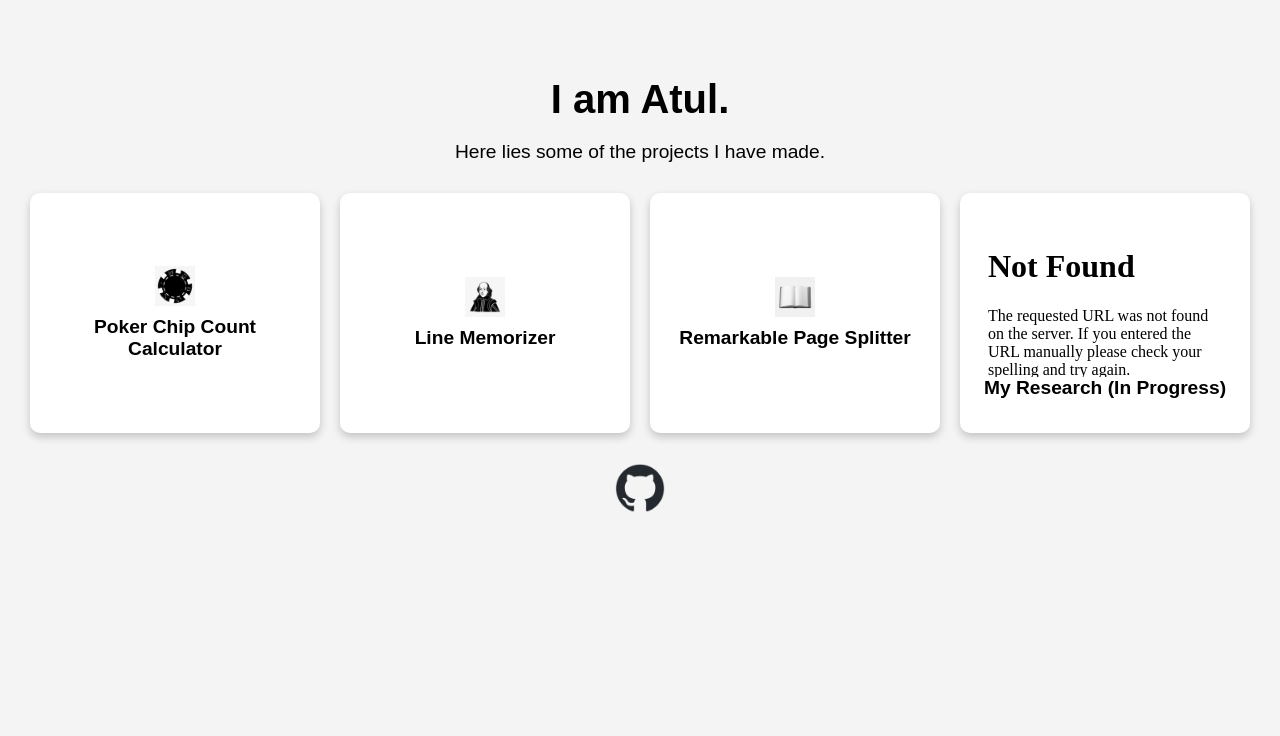
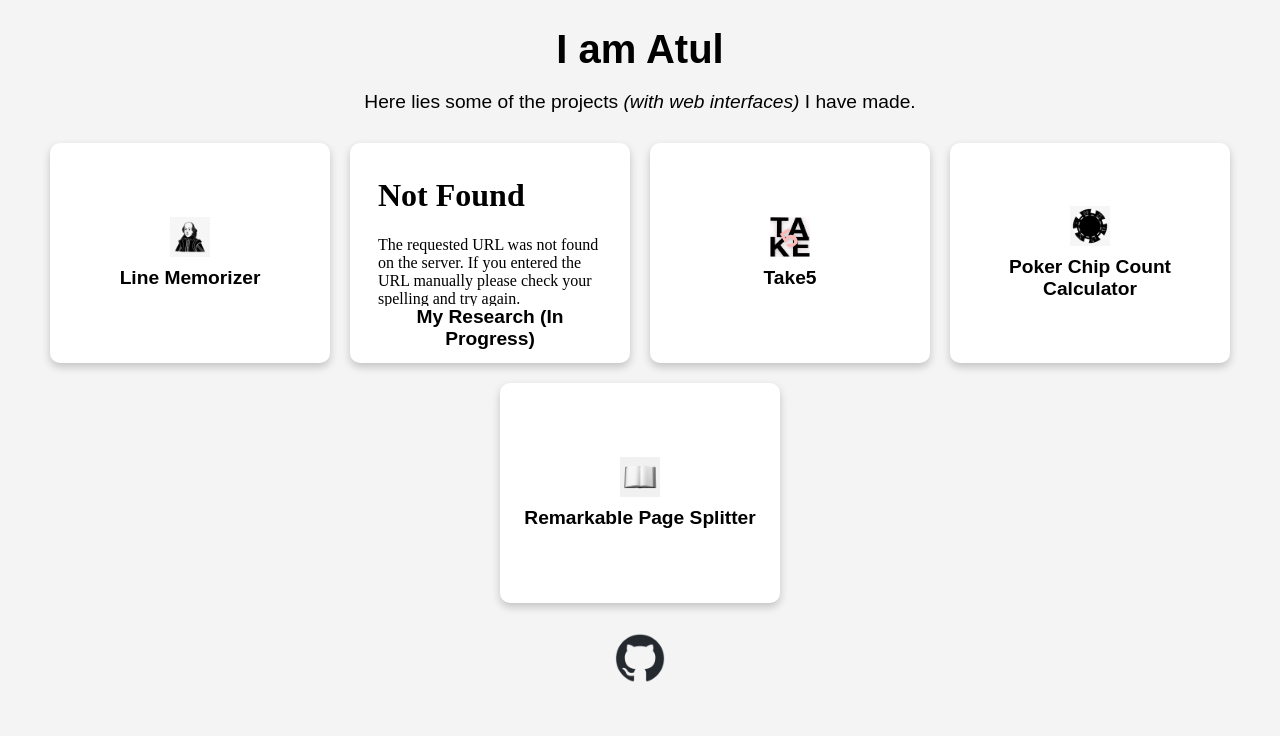
Before and after one commit to aKrishnan0817/PokerChipCountCalc, a Flask app: page / in a window 1280 px wide. Shown: the top 736 px of the page. Run offline with Flask 3, Linux system fonts and the light colour scheme.

Commit message:
Reorginzaed things

```diff
--- a/templates/home.html
+++ b/templates/home.html
@@ -14,6 +14,7 @@
         }
         .container {
             padding: 50px 20px;
+            padding-top: 0px;
         }
         h1 {
             font-size: 2.5em;
@@ -32,8 +33,8 @@
         .project-box {
             background-color: #fff;
             padding: 20px;
-            width: 250px;
-            height: 200px;
+            width: 240px;
+            height: 180px;
             display: flex;
             flex-direction: column;
             align-items: center;
@@ -73,25 +74,31 @@
 </head>
 <body>
     <div class="container">
-        <h1>I am Atul.</h1>
-        <p>Here lies some of the projects I have made.</p>
+        <h1>I am Atul</h1>
+        <p>Here lies some of the projects <i>(with web interfaces)</i> I have made.</p>
         <div class="projects">
-            <a href="/poker" class="project-box">
-                <img src="{{ url_for('static', filename='poker_chip.png') }}" alt="Poker Chip">
-                Poker Chip Count Calculator
-            </a>
             <a href="/line_memorizer" class="project-box">
                 <img src="{{ url_for('static', filename='shakespear.png') }}" alt="Shakespeare">
                 Line Memorizer
-            </a>
-            <a href="/remarkable_splitter" class="project-box">
-                <img src="{{ url_for('static', filename='textbook.png') }}" alt="Textbook">
-                Remarkable Page Splitter
             </a>
             <a href="{{ url_for('static', filename='Inverse_Neural_Net.pdf') }}" class="project-box">
                 <iframe src="{{ url_for('static', filename='Inverse_Neural_Net.pdf') }}"></iframe>
                 My Research (In Progress)
             </a>
+            <a href="https://atulkrishnan.pythonanywhere.com/" class="project-box">
+                <img src="{{ url_for('static', filename='take5_logo.png') }}" alt="Take5 Logo">
+                Take5
+            </a>
+            <a href="/poker" class="project-box">
+                <img src="{{ url_for('static', filename='poker_chip.png') }}" alt="Poker Chip">
+                Poker Chip Count Calculator
+            </a>
+
+            <a href="/remarkable_splitter" class="project-box">
+                <img src="{{ url_for('static', filename='textbook.png') }}" alt="Textbook">
+                Remarkable Page Splitter
+            </a>
+
         </div>
 
         <div class="github-link">
```
Also changed, not shown: static/take5_logo.png (added).
